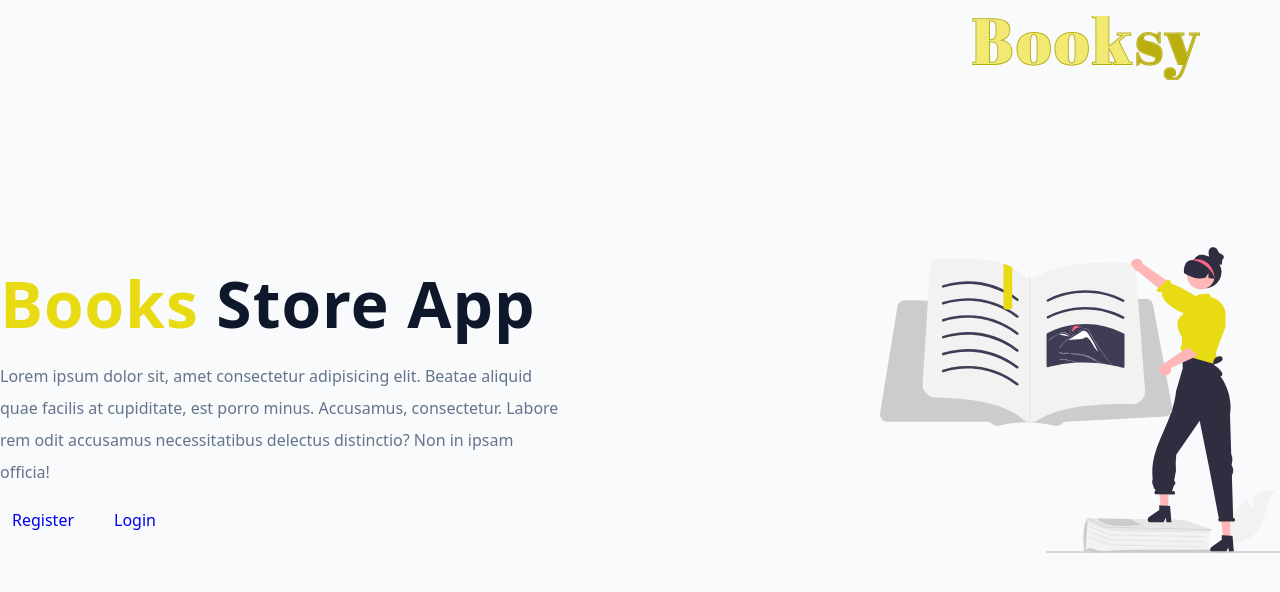
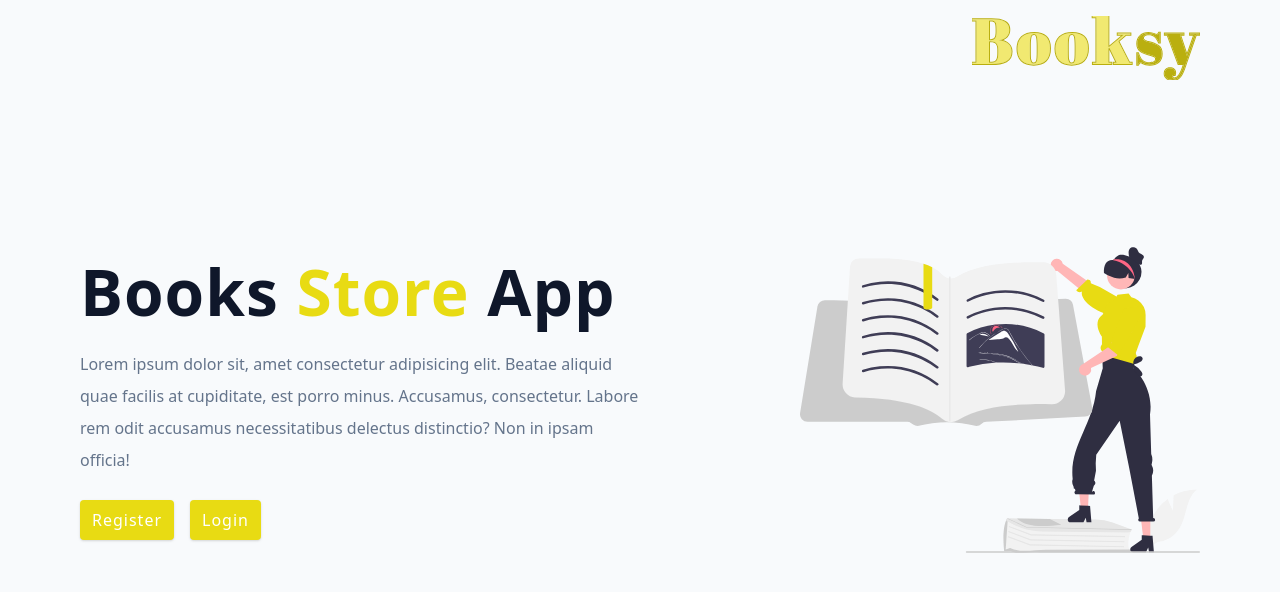
Before and after one commit to Ciriero/booksyv1, a React (Vite) app in the folder frontend/: page / in a window 1280 px wide. Shown: the top 592 px of the page. Built offline with nearby package versions, Linux system fonts and the light colour scheme.

Commit message:
styles error page

```diff
--- a/frontend/src/index.css
+++ b/frontend/src/index.css
@@ -149,3 +149,49 @@ ul {
   display: block;
   object-fit: cover;
 }
+
+.container {
+  width: var(--fluid-width);
+  max-width: var(--max-width);
+  margin: 0 auto;
+}
+
+.btn {
+  cursor: pointer;
+  color: var(--white);
+  background: var(--primary-500);
+  border: transparent;
+  border-radius: var(--border-radius);
+  letter-spacing: var(--letter-spacing);
+  padding: 0.375rem 0.75rem;
+  box-shadow: var(--shadow-1);
+  transition: var(--transition);
+  text-transform: capitalize;
+  display: inline-block;
+}
+.btn:hover {
+  background: var(--primary-700);
+  box-shadow: var(--shadow-3);
+}
+.btn-hipster {
+  color: var(--primary-500);
+  background: var(--primary-200);
+}
+.btn-hipster:hover {
+  color: var(--primary-200);
+  background: var(--primary-700);
+}
+.btn-block {
+  width: 100%;
+}
+button:disabled {
+  cursor: wait;
+}
+.danger-btn {
+  color: var(--red-dark);
+  background: var(--red-light);
+}
+.danger-btn:hover {
+  color: var(--white);
+  background: var(--red-dark);
+}
--- a/frontend/src/pages/Error.jsx
+++ b/frontend/src/pages/Error.jsx
@@ -1,26 +1,30 @@
-import React from 'react'
-import {Link, useRouteError} from "react-router-dom";
-import { WrapperError } from '../styles/Error.styles';
-import error from "../assets/error.svg"
+import React from "react";
+import { Link, useRouteError } from "react-router-dom";
+import { WrapperError } from "../styles/Error.styles";
+import error1 from "../assets/error.svg";
 
 const Error = () => {
   const error = useRouteError();
 
-  if(error.status === 404){
-    return <WrapperError>
-      <img src={error} alt="404 error" />
-      <h3>Sorry!!! Page not found</h3>
-      <Link to="/" className='btn'>Come bach home</Link>
-    </WrapperError>
+  if (error.status === 404) {
+    return (
+      <WrapperError>
+        <div>
+          <img src={error1} alt="404 error" />
+          <h3>🫤 Sorry!!! Page not found</h3>
+          <Link to="/" className="btn">
+            Come back home
+          </Link>
+        </div>
+      </WrapperError>
+    );
   }
-
 
   return (
     <div>
-    <h1>Error</h1>
-    <Link to="/">Go Home</Link>
-     </div>
-  )
-}
+      <p>Sorry!!!</p>
+    </div>
+  );
+};
 
-export default Error
+export default Error;
--- a/frontend/src/pages/Landing.jsx
+++ b/frontend/src/pages/Landing.jsx
@@ -1,7 +1,7 @@
 import React from "react";
 import { Wrapper } from "../styles/Landing.styles";
 import booksy from "../assets/booksy.svg";
-import main from "../assets/main.svg"
+import main from "../assets/main.svg";
 import { Link } from "react-router-dom";
 import { Logo } from "../components";
 
@@ -9,12 +9,12 @@ const Landing = () => {
   return (
     <Wrapper>
       <nav>
-      <Logo />
+        <Logo />
       </nav>
       <div className="container page">
         <div className="info">
           <h1>
-        <span>    Books</span> store app
+            Books <span> store</span> app
           </h1>
           <p>
             Lorem ipsum dolor sit, amet consectetur adipisicing elit. Beatae
@@ -23,13 +23,13 @@ const Landing = () => {
             distinctio? Non in ipsam officia!
           </p>
           <Link to="/register" className="btn register-link">
-          Register
+            Register
           </Link>
           <Link to="/login" className="btn">
-          Login
+            Login
           </Link>
         </div>
-        <img src={main} alt="booksy" className="img main-img"/>
+        <img src={main} alt="booksy" className="img main-img" />
       </div>
     </Wrapper>
   );
--- a/frontend/src/styles/Error.styles.js
+++ b/frontend/src/styles/Error.styles.js
@@ -1,5 +1,23 @@
 import styled from "styled-components";
 
 export const WrapperError = styled.div`
+min-height: 100vh;
+display: flex;
+align-items: center;
+justify-content: center;
+text-align: center;
+img {
+    width: 90vw;
+    max-width: 600px;
+    display: block;
+    margin-bottom: 2rem;
+    margin-top: -3rem;
+}
+h3{
+    margin-bottom: 1rem;
+}
+.btn {
+    margin-top: 3rem;
+}
 
 `
```
Also changed, not shown: frontend/src/assets/error1.svg (added), frontend/src/assets/logo.png (deleted).
